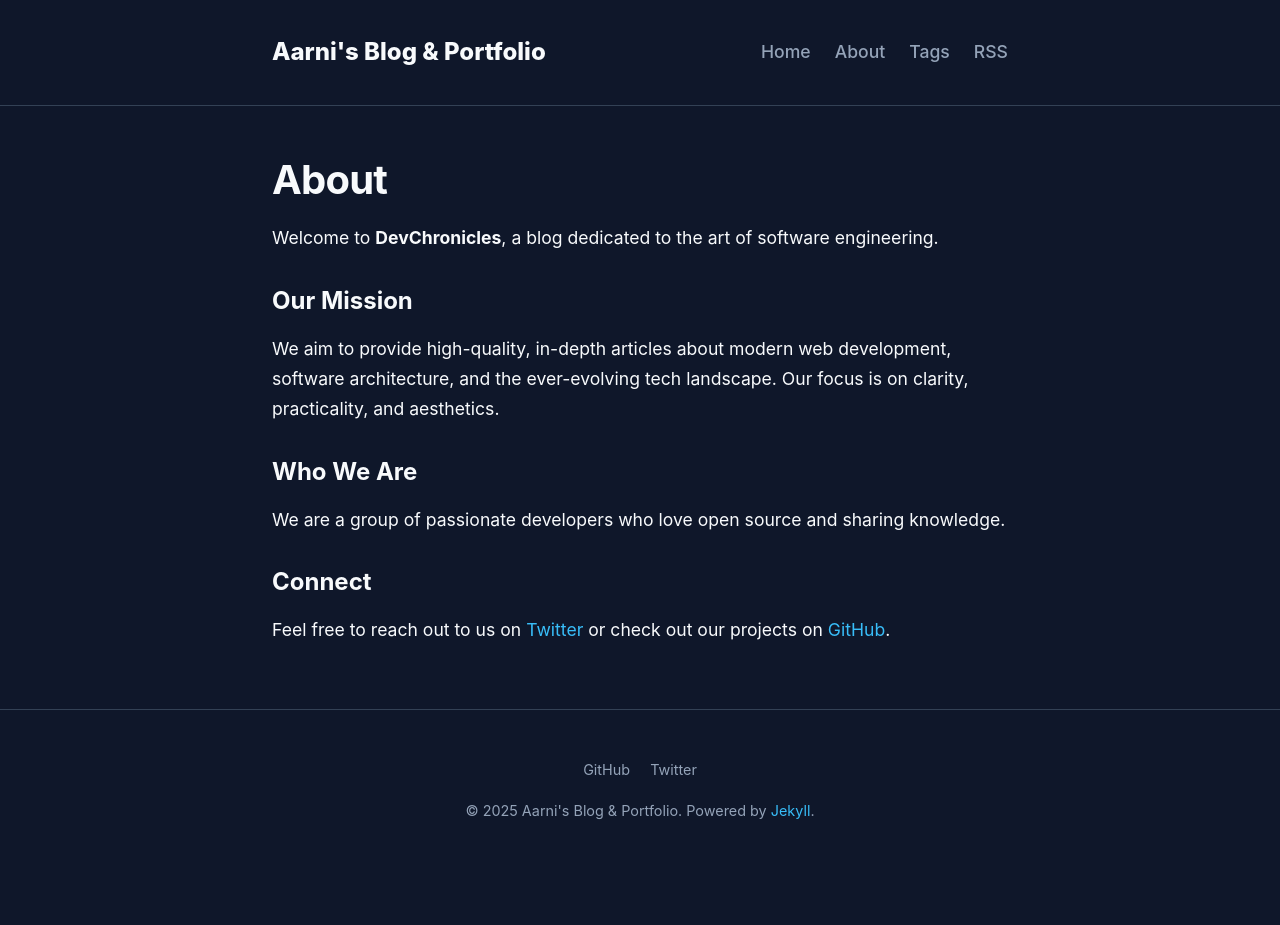
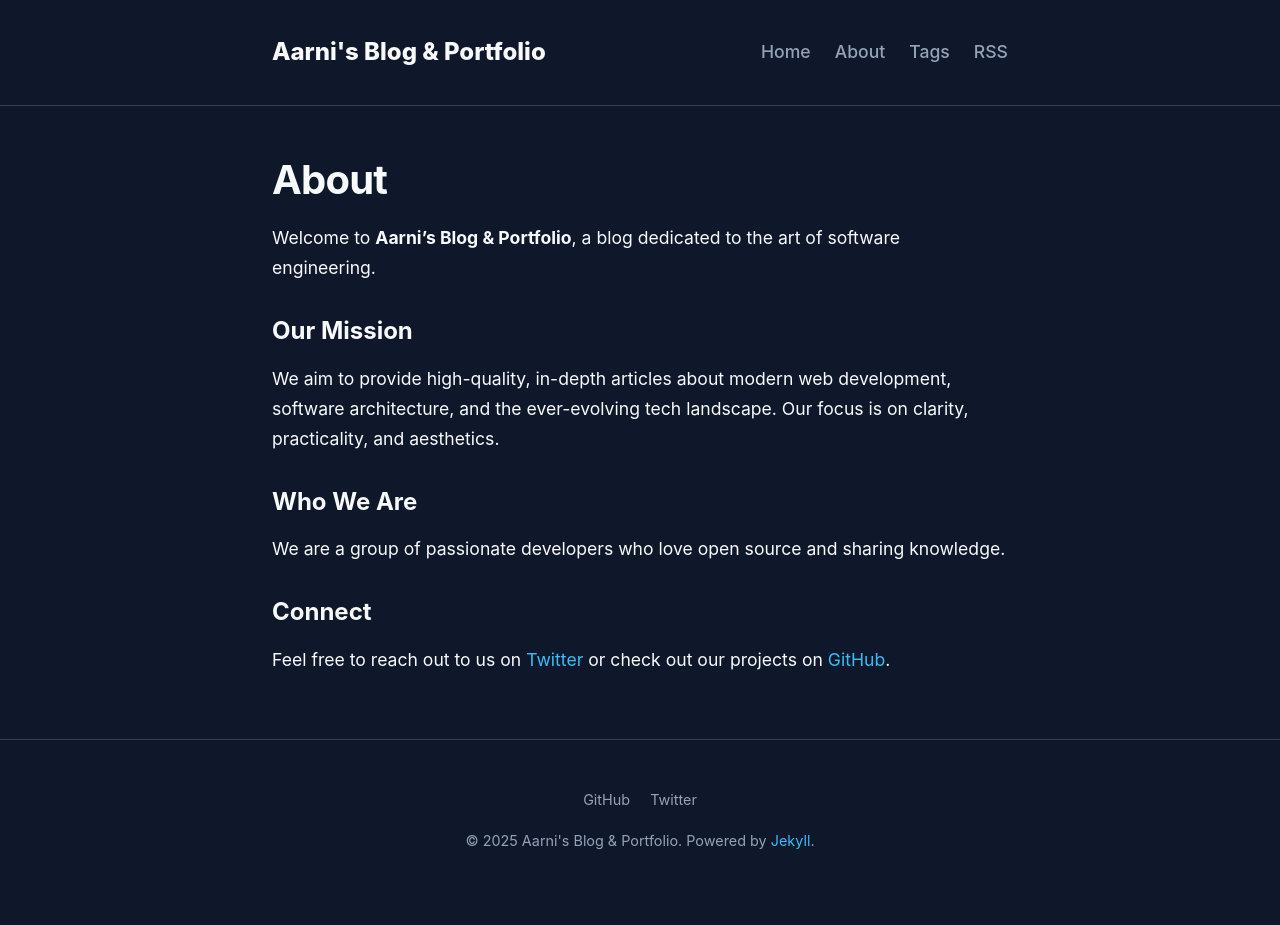
Before and after one commit to aarnnord/blog, a Jekyll site: the page built from about.md, in a window 1280 px wide. Built offline with Jekyll 4.4.1, drawn with Linux system fonts in a browser that asks for light colours; before the commit the page ends 900 px from its top, so only the background shows below that.

Commit message:
Update content to use dynamic site title

```diff
--- a/about.md
+++ b/about.md
@@ -4,7 +4,7 @@ title: About
 permalink: /about/
 ---
 
-Welcome to **DevChronicles**, a blog dedicated to the art of software engineering.
+Welcome to **{{ site.title }}**, a blog dedicated to the art of software engineering.
 
 ### Our Mission
 
```
Also changed, not shown: _posts/2024-05-15-welcome-to-jekyll.md (+1 -1 lines), README.md.
